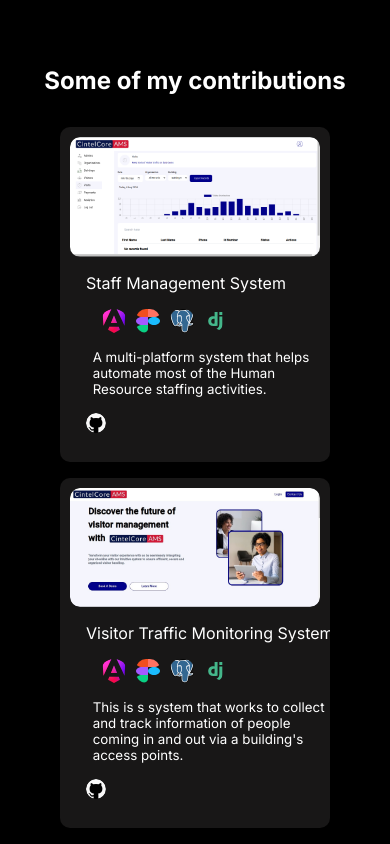
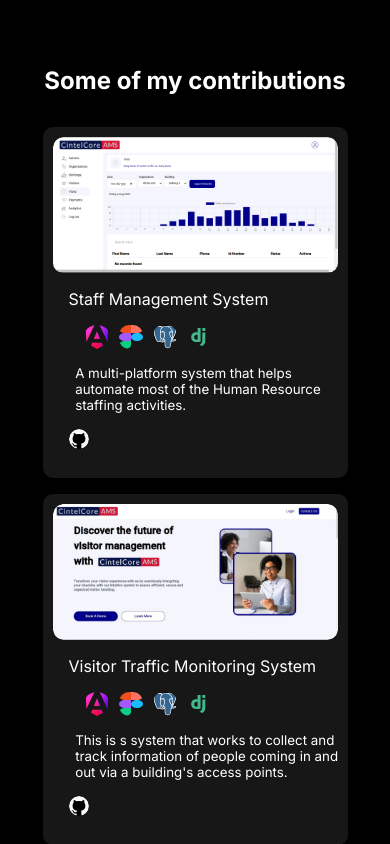
Before and after one commit to GathaiKE/react-portfolio, a React (Vite) app: page / in a window 390 px wide. Shown: the part 2200-3044 px from the top of the page. Built offline with nearby package versions, Linux system fonts and the light colour scheme.

Commit message:
ASSET: Firebase asset added to project added

```diff
--- a/src/components/cards/project/projectcard.css
+++ b/src/components/cards/project/projectcard.css
@@ -81,6 +81,6 @@
 
 @media (max-width:768px){
     .project-card {
-        max-width: 250px;
+        max-width: 285px;
     }
 }
--- a/src/data.tsx
+++ b/src/data.tsx
@@ -19,6 +19,7 @@ import mongoIcon from './assets/skills/mongodb.svg'
 import mysqlOcon from './assets/skills/mysql.svg'
 import postgresIcon from './assets/skills/postgresql.svg'
 import phpIcon from './assets/skills/php.svg'
+import firebaseIcon from './assets/skills/firebase.svg'
 
 
 
@@ -85,16 +86,15 @@ import phpIcon from './assets/skills/php.svg'
         },
         {
             id:"5",
-            github:"https://github.com/GathaiKE/Zion-Valley",
+            github:"https://github.com/GathaiKE/shujaa_mzalendo",
             gradientColor:"",
             liveAddress:"",
             src:zionImg,
             title:"Shujaa Mzalendo",
             technology:[
+                {framework:"Figma", icon:figmaIcon, language:""},
                 {framework:"React", icon:reactIcon, language:"Javascript"},
-                {framework:"Figma", icon:figmaIcon, language:""},
-                {framework:"Mongo DB", icon:mongoIcon, language:"NoSQL"},
-                {framework:"Node", icon:nodeIcon, language:"Typescript"}
+                {framework:"Firebase", icon:firebaseIcon, language:""}
             ],
             description:"This website is a tribute to Kenyans who died on 25th June 2024 while exercising their constitutional rights in the #RejectFinanceBill2024 demonstrations.",
             current:true
```
Also changed, not shown: src/assets/skills/firebase.svg (added).
